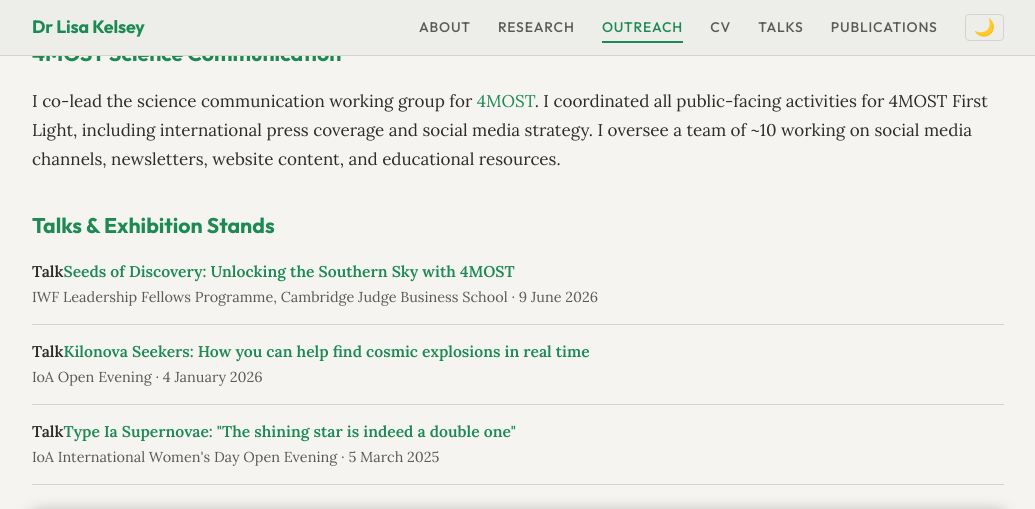
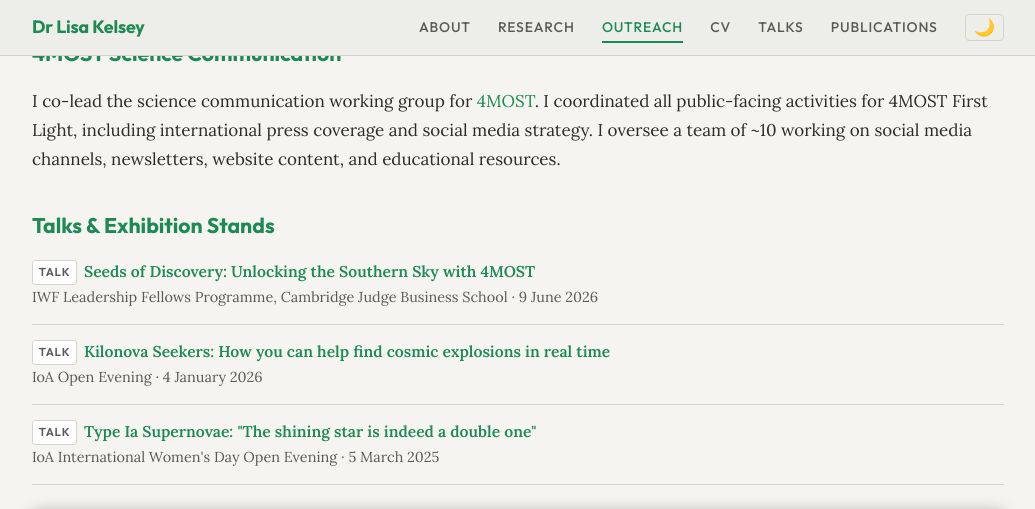
Before and after one commit to LKelsey/LKelsey.github.io, a Jekyll site: the page built from outreach.md, in a window 1280 px wide and 1400 px high, scrolled down 779 px. Shown: the top 509 px of the window, without its empty margins (122-1157 px from the left). Built offline with Jekyll 4.4.1, drawn with Linux system fonts in a browser that asks for light colours; grey boxes are pictures that could not be loaded.

Commit message:
Enhance styles for talk types and metrics
Added styles for talk types and updated publication metrics.

```diff
--- a/assets/css/style.css
+++ b/assets/css/style.css
@@ -35,6 +35,7 @@
   --color-white: #ffffff;
   --color-highlight: #b8960e;
 }
+
 @media (prefers-color-scheme: light) {
   :root:not([data-theme="dark"]) {
     --color-bg: #f5f4f0;
@@ -130,6 +131,7 @@ nav .nav-links a.active { color: var(--color-accent); border-bottom: none; }
   display: block; width: 22px; height: 2px;
   background: var(--color-text); margin: 5px 0; transition: 0.2s;
 }
+
 @media (max-width: 700px) {
   .nav-toggle { display: block; }
   nav .nav-links {
@@ -187,6 +189,7 @@ nav .nav-links a.active { color: var(--color-accent); border-bottom: none; }
   border-bottom-color: var(--color-accent-dim);
 }
 .hero-links a svg { width: 14px; height: 14px; }
+
 @media (max-width: 640px) {
   .hero { flex-direction: column; align-items: center; text-align: center; gap: 1.5rem; }
   .hero-photo { width: 180px; min-width: 180px; }
@@ -214,6 +217,7 @@ nav .nav-links a.active { color: var(--color-accent); border-bottom: none; }
   color: var(--color-accent); border-bottom: none;
 }
 .section-card .card-link:hover { border-bottom: 1px solid var(--color-accent); }
+
 @media (max-width: 640px) { .section-cards { grid-template-columns: 1fr; } }
 
 /* ── Page headings ── */
@@ -298,6 +302,27 @@ footer a { color: var(--color-text-light); }
 .talk-item:last-child { border-bottom: none; }
 .talk-title { font-weight: 600; font-size: 0.92rem; }
 .talk-venue { font-size: 0.85rem; color: var(--color-text-light); }
+.talk-type {
+  display: inline-block;
+  font-family: var(--font-heading);
+  font-size: 0.68rem;
+  font-weight: 600;
+  text-transform: uppercase;
+  letter-spacing: 0.06em;
+  padding: 0.12em 0.5em;
+  margin-right: 0.6em;
+  border-radius: 3px;
+  border: 1px solid var(--color-border);
+  background: var(--color-bg-card);
+  color: var(--color-text-light);
+  vertical-align: 0.08em;
+}
+.talk-type.stand {
+  background: var(--color-accent-light);
+  border-color: var(--color-accent-dim);
+  color: var(--color-accent);
+}
+.talk-flag { font-size: 0.78rem; color: var(--color-text-light); font-weight: 400; }
 
 /* ── Theme toggle ── */
 .theme-toggle {
@@ -307,6 +332,7 @@ footer a { color: var(--color-text-light); }
 }
 .theme-toggle:hover { border-color: var(--color-accent); }
 
+/* ── Publication metrics ── */
 .pub-metrics { display: flex; flex-wrap: wrap; gap: 1.75rem; margin: 1.5rem 0 2.5rem; }
 .metric { display: flex; flex-direction: column; }
 .metric-num { font-size: 1.8rem; font-weight: 600; line-height: 1; }
```
